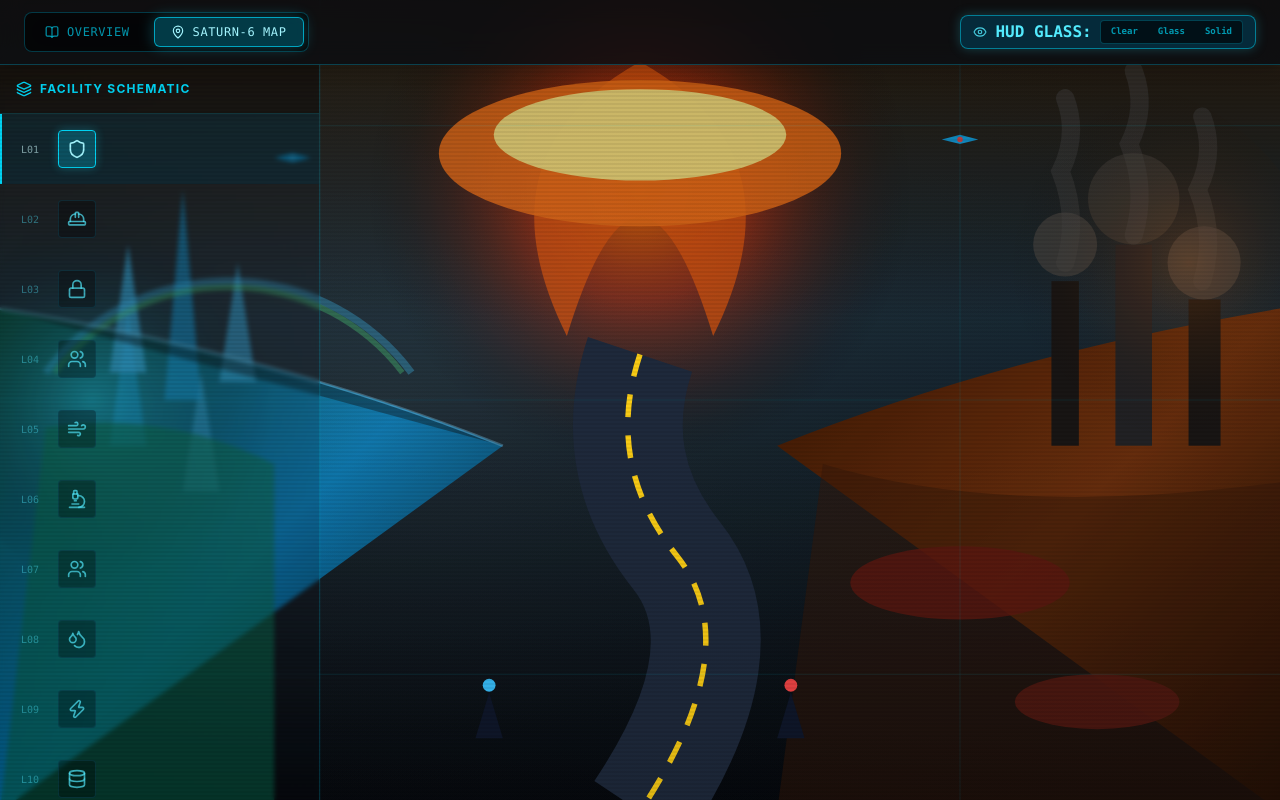
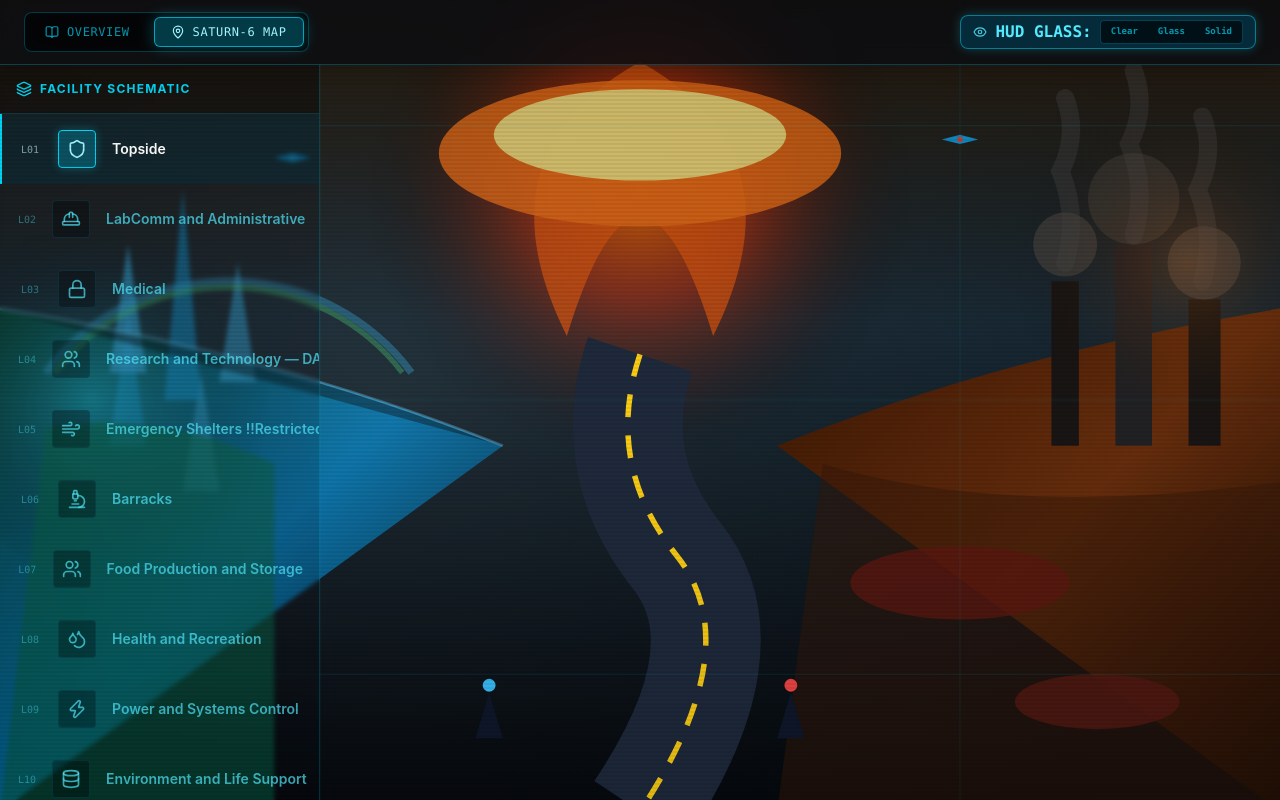
Before and after one commit to sstewart78/dreamland, a React (Vite) app: page / in a window 1280 px wide. Both pictures are taken after a click on the button "SATURN-6 MAP". Built offline with nearby package versions, Linux system fonts and the light colour scheme.

Commit message:
Level names in sidebar

```diff
--- a/src/App.tsx
+++ b/src/App.tsx
@@ -407,7 +407,9 @@ function App() {
                         {level.icon}
                       </div>
                       <div className="flex flex-col items-start text-left flex-1">
-
+                        <span className={`text-sm font-semibold truncate ${selectedLevel.id === level.id ? 'text-white' : ''}`}>
+                          {level.name}
+                        </span>
                       </div>
                     </button>
                   ))}
```
